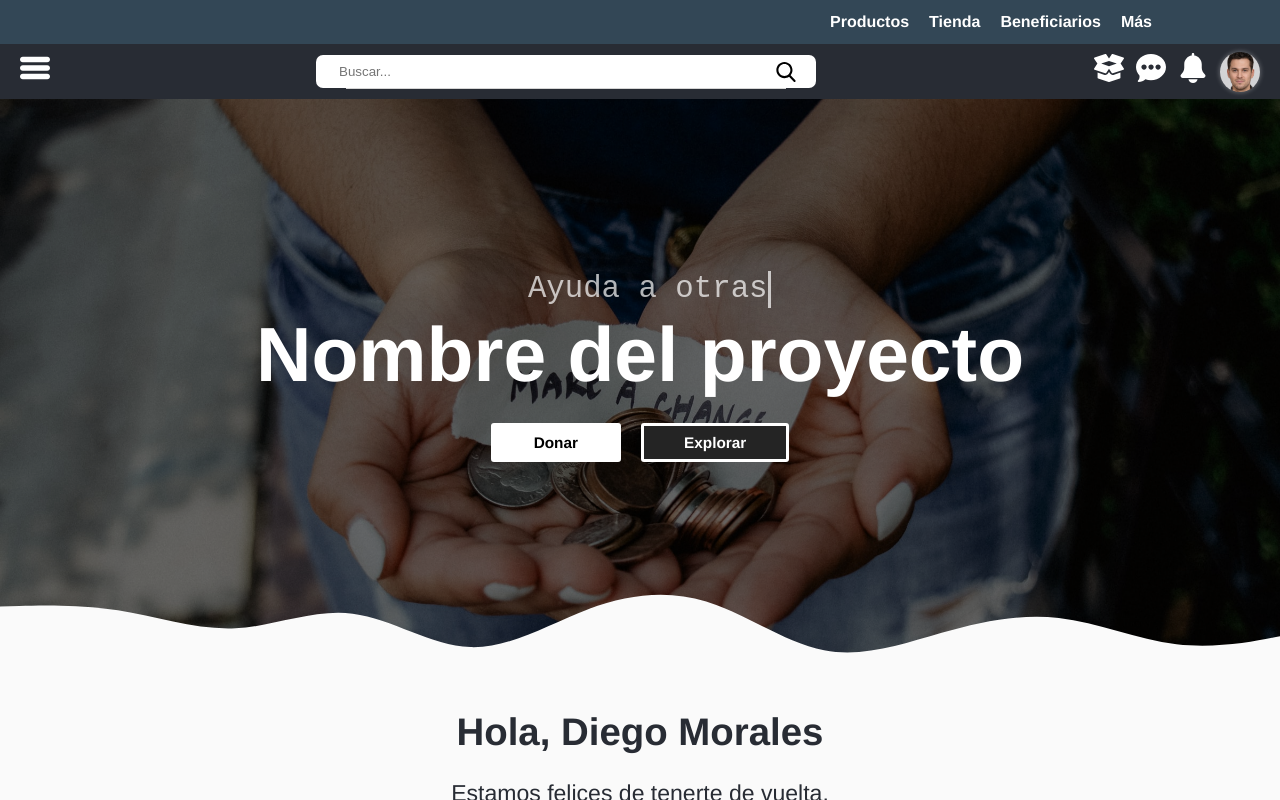
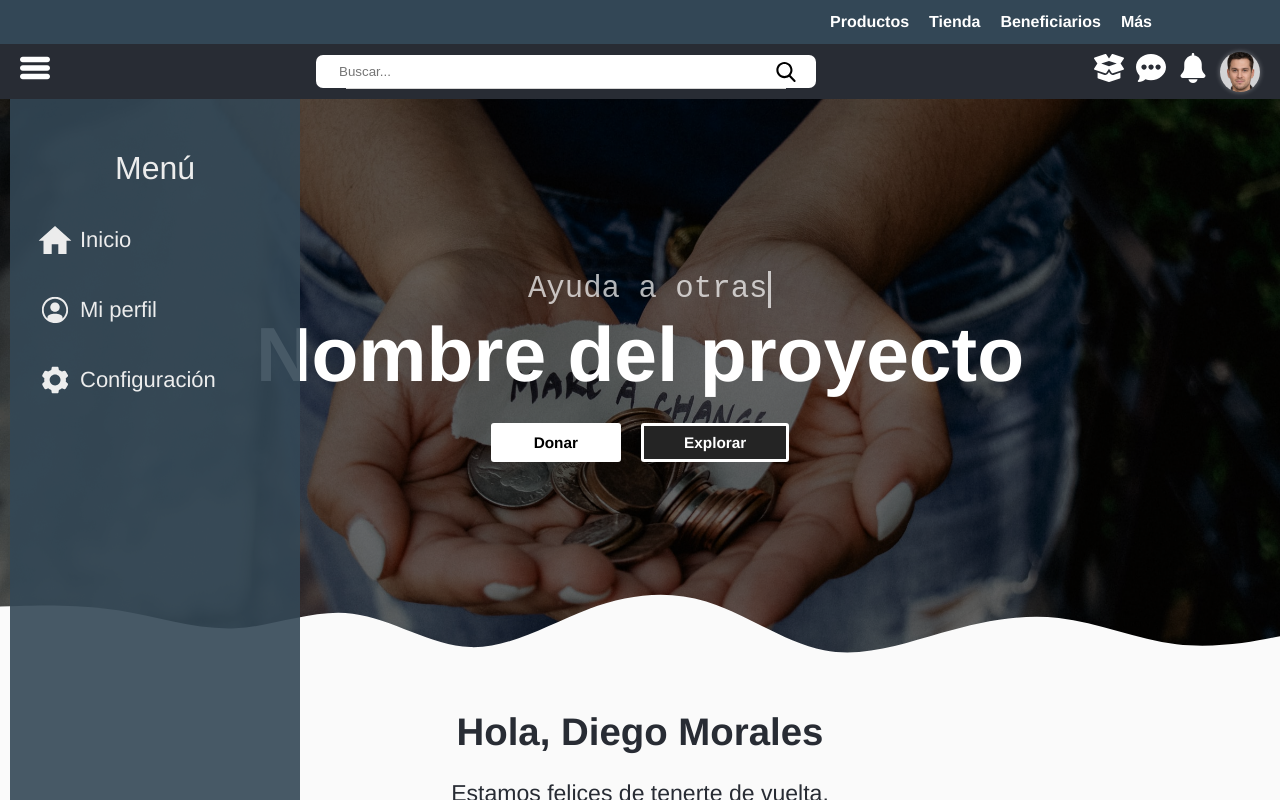
Before and after one commit to Aq202/Proyecto-final-POO, a website with bundled scripts: page public/index.html in a window 1280 px wide. Both pictures are taken after a click on the button 35 px from the left and 68 px from the top of the page. Built offline with nearby package versions, Linux system fonts and the light colour scheme; files whose address does not match are found by name.

Commit message:
Mejoras en el diseño del menú lateral

```diff
--- a/public/components/NavBar.js
+++ b/public/components/NavBar.js
@@ -100,7 +100,7 @@ export class NavBar {
 
         const $hamburguerMenu = this.component.querySelector("#menuOption");
         const $sideMenu = this.component.querySelector("#side-menu");
-        if(!$hamburguerMenu || $sideMenu) return;
+        if(!$hamburguerMenu || !$sideMenu) return;
 
         $hamburguerMenu.addEventListener("click", ()=> $sideMenu.classList.toggle("opened"));
     }
--- a/public/components/NotificationTray.js
+++ b/public/components/NotificationTray.js
@@ -22,7 +22,7 @@ export class NotificationTray {
 
 
         const userData = JSON.parse(localStorage.getItem("userData"));
-        if(userData)  new NotificationSocketClient(userData.user);
+        /*if(userData)  new NotificationSocketClient(userData.user);*/
 
         this.initComponent();
     }
--- a/public/components/SideMenu.js
+++ b/public/components/SideMenu.js
@@ -19,14 +19,23 @@ export class SideMenu{
         <ul>
 
             <li class="">
+                <h2 id="title" >
+                    Menú
+                </h2>
+            </li>
+
+            <li class="">
+                <img src="../images/icons/home.svg" alt = "home">
                 <a href="#">Inicio</a>
             </li>
 
             <li class="">
+                <img src="../images/icons/profileLogo.svg" alt = "profile">
                 <a href="#">Mi perfil</a>
             </li>
 
             <li class="">
+                <img src="../images/icons/settingsLogo.svg" alt = "settings">
                 <a href="#">Configuración</a>
             </li>
         </ul>
--- a/public/styles/sideMenu.css
+++ b/public/styles/sideMenu.css
@@ -31,7 +31,7 @@ nav{
 }
 
 .side-nav{
-    --side-nav-width:250px;
+    --side-nav-width:290px;
     font-family: helvetica;
     height: calc(100vh - var(--navBar-height));
     width: var(--side-nav-width);
@@ -43,11 +43,12 @@ nav{
     overflow-x: hidden;
     transition: .5s ease-out;
     padding: 50px 0 0 0;
+    opacity: 0.9;
 
 }
 
 .side-nav.opened{
-    left: 0;
+    left: 10px;
 }
 
 .side-nav .btn-close{
@@ -84,6 +85,7 @@ nav{
     width: 100%;
     box-sizing: border-box;
     padding: 0 20px 0 20px;
+    line-height: 50px;
 }
 
 
@@ -96,6 +98,18 @@ nav{
     transition: 0.3s;
 }
 
+#title {
+    text-align: center;
+    color: white;
+}
+
+.side-nav li img{
+    max-width: 50px;
+    height: 50px;
+    float: left;
+    vertical-align: middle;
+}
+
 .side-nav a:hover{
     font-weight: bold;
 }
```
Also changed, not shown: public/images/icons/home.png (added), public/images/icons/home.svg (added), public/images/icons/profileLogo.svg (added), public/images/icons/settingsLogo.svg (added).
